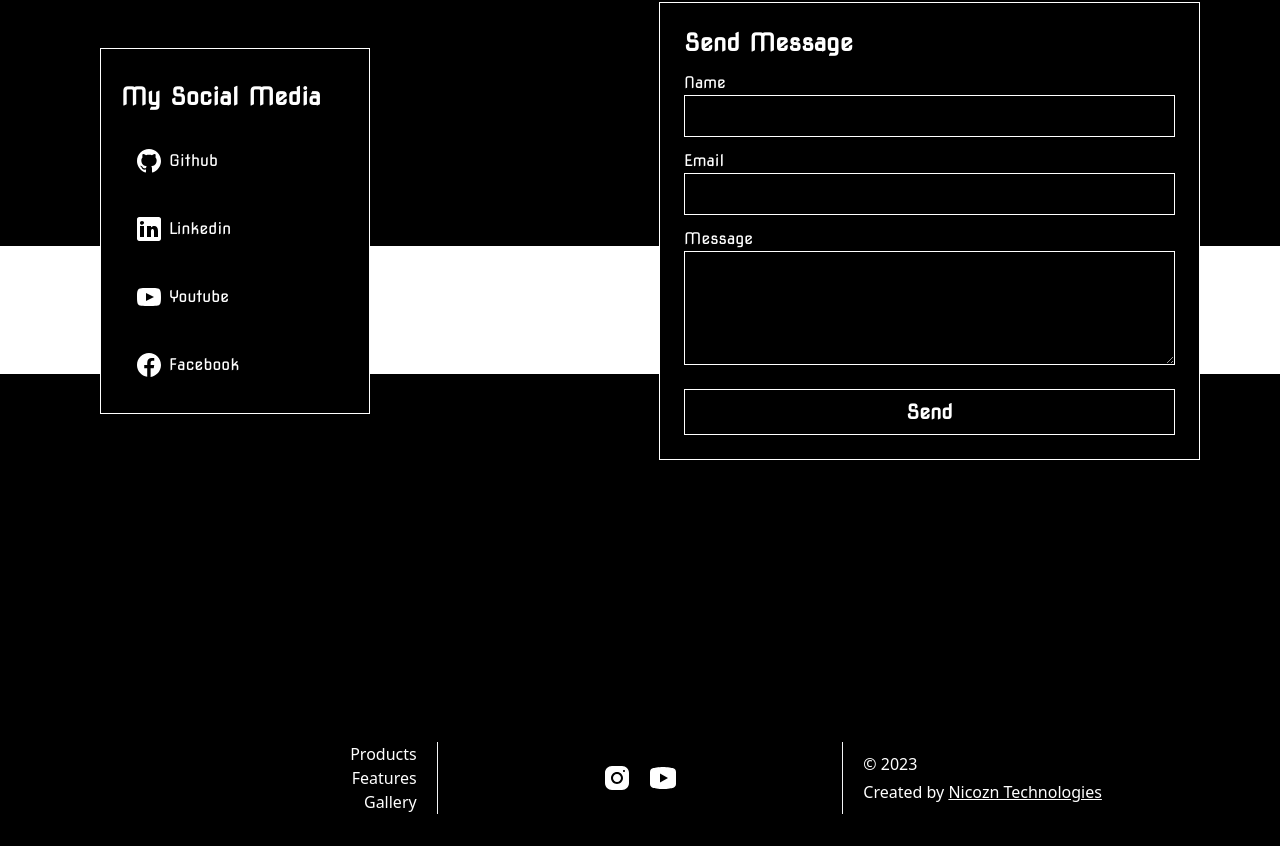
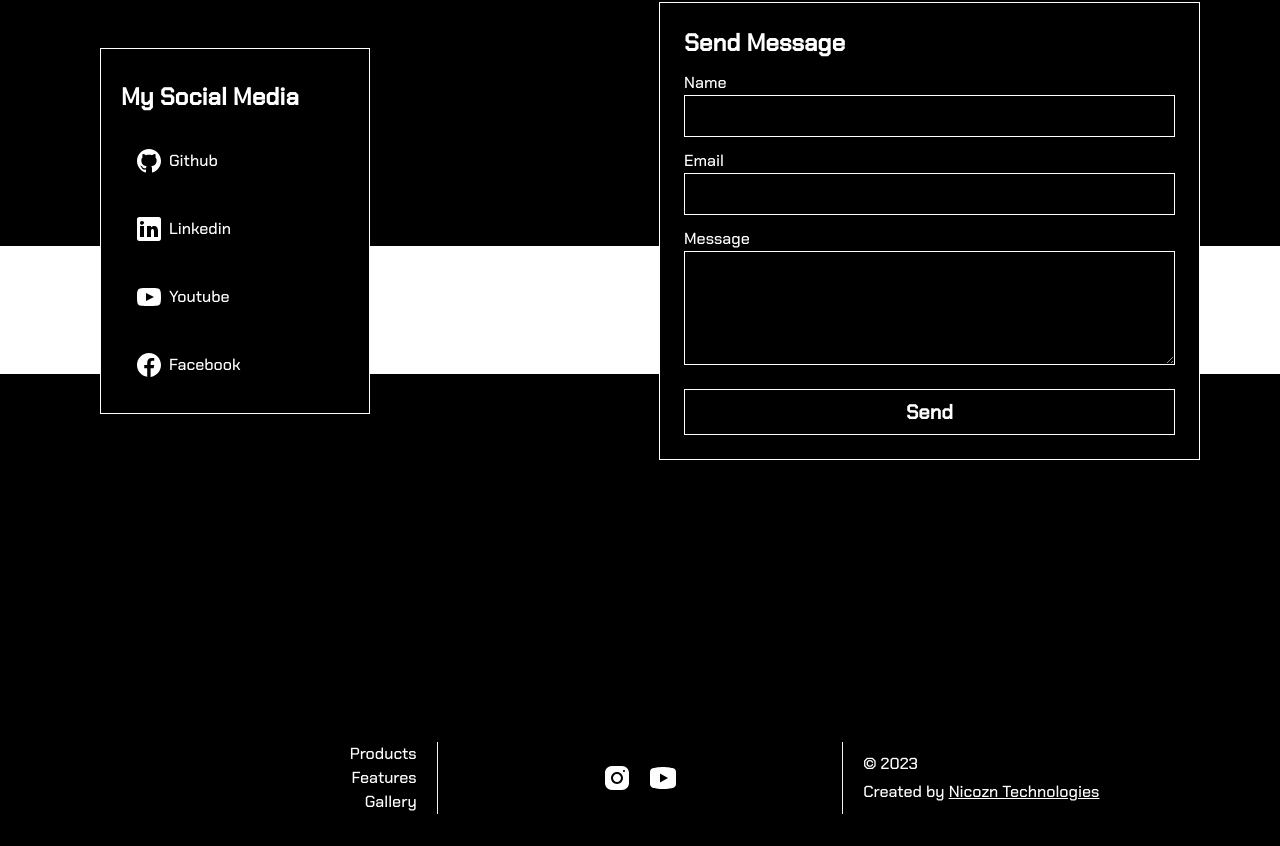
Before and after one commit to GRimAce11/Taponn-Digital, a React (Vite) app: page / in a window 1280 px wide. Shown: the part 1690-2536 px from the top of the page. Built offline with nearby package versions, Linux system fonts and the light colour scheme.

Commit message:
new fonts added

```diff
--- a/src/App.css
+++ b/src/App.css
@@ -1,3 +1,5 @@
+
+
 body{
   background-color: black;
 }
--- a/src/Global/Footer.jsx
+++ b/src/Global/Footer.jsx
@@ -2,7 +2,7 @@ import React from 'react'
 
 const Footer = () => {
   return (
-    <footer className="px-3 py-8 text-white transition-colors duration-200 overflow-x-hidden bg-black">
+    <footer className="px-3 py-8 text-white transition-colors font-primary duration-200 overflow-x-hidden bg-black">
       <div className="flex flex-col">
         <div className="h-px mx-auto rounded-full md:hidden mt-7 w-11"></div>
         <div className="flex flex-col mt-4 md:mt-0 md:flex-row">
--- a/src/index.css
+++ b/src/index.css
@@ -1,4 +1,6 @@
 @import url('https://fonts.googleapis.com/css2?family=Nova+Square&display=swap');
+@import url('https://fonts.googleapis.com/css2?family=Cinzel:wght@700&display=swap');
+@import url('https://fonts.googleapis.com/css2?family=Chakra+Petch:wght@500&display=swap');
 
 @tailwind base;
 @tailwind components;
--- a/tailwind.config.js
+++ b/tailwind.config.js
@@ -7,7 +7,7 @@ export default {
   theme: {
     extend: {
       fontFamily:{
-        'primary':['Nova Square', 'sans-serif']
+        'primary':['Chakra Petch', 'sans-serif'],
       }
     },
   },
```
